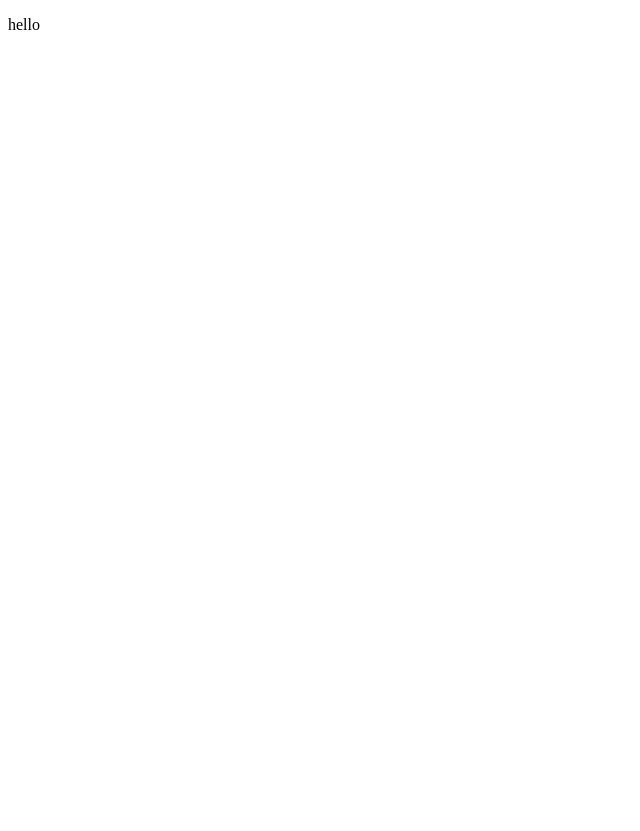
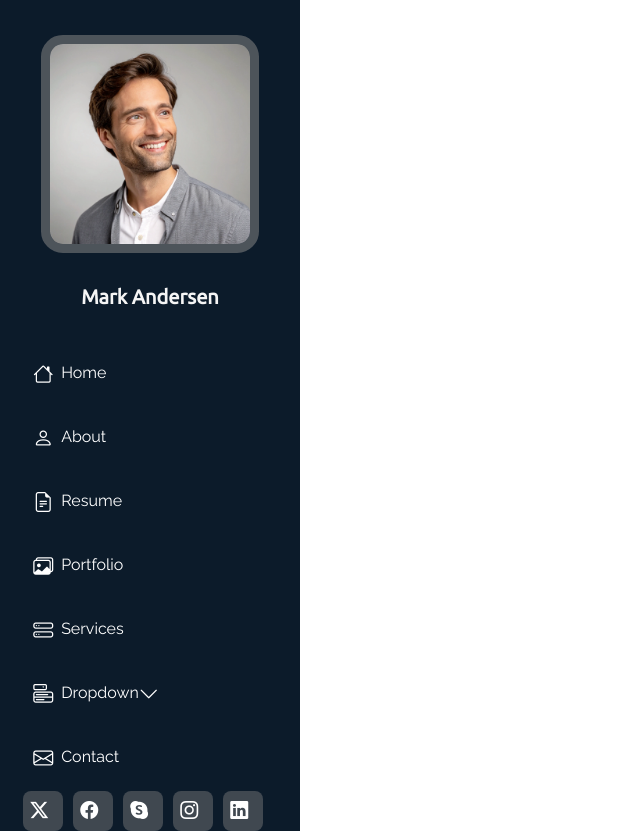
Before and after one commit to thesykap/portfolio-thesy, a plain HTML site: page index.html in a window 1280 px wide. Shown: the whole page, without its empty margins (0-640 px from the left). Before the commit the page ends 800 px from the top, so only its background shows below. Drawn offline with nearby package versions, Linux system fonts and the light colour scheme.

Commit message:
my first commit

```diff
--- a/index.html
+++ b/index.html
@@ -3,10 +3,56 @@
 <head>
     <meta charset="UTF-8">
     <meta name="viewport" content="width=device-width, initial-scale=1.0">
-    <title>Portfolio</title>
+    <title>My Portfolio</title>
+      <link rel="stylesheet" href="style.css" />
+    <link
+      rel="stylesheet"
+      href="https://cdn.jsdelivr.net/npm/bootstrap-icons@1.11.1/font/bootstrap-icons.css"
+    />
+     <link
+      rel="stylesheet"
+      href="https://fonts.googleapis.com/css2?family=Ubuntu&display=swap"
+    />
+
+    <link
+      rel="stylesheet"
+      href="https://fonts.googleapis.com/css2?family=Raleway&display=swap"
+    />
 </head>
 <body>
-    <p> hello</p>
+   <header>
+     <div class="photo"><img src="mark.png" alt="ma photo"></div>
+     <div class="nom"><h1>Mark Andersen</h1></div>
+
+     <nav class="nav">
+          <div class="info-nav">
+            <ul>
+              <li><a href=""><i class="bi bi-house"></i>Home</a></li>
+              <li><a href=""><i class="bi bi-person"></i>About</a></li>
+              <li><a href=""><i class="bi bi-file-earmark-text"></i>Resume</a></li>
+              <li><a href=""><i class="bi bi-images"></i>Portfolio</a></li>
+              <li><a href=""><i class="bi bi-hdd-stack navicon"></i>Services</a></li>
+              <li>
+                <a href=""><i class="bi bi-menu-button navicon"></i>Dropdown
+                <i class="bi bi-chevron-down"></i></a>
+
+              </li>
+              <li><a href=""><i class="bi bi-envelope"></i>Contact</a></li>
+            </ul>
+         </div>
+
+         <div class="icones">
+            <a href=""><i class="bi bi-twitter-x"></i></a>
+            <a href=""><i class="bi bi-facebook"></i></a>
+            <a href=""><i class="bi bi-skype"></i></a>
+            <a href=""><i class="bi bi-instagram"></i></a>
+            <a href=""><i class="bi bi-linkedin"></i></a>
+          </div>
+
+     </nav>
+
+
+   </header>
 
 </body>
 </html>
--- /dev/null
+++ b/style.css
@@ -0,0 +1,113 @@
+header{
+    background-color:  #0c1b2a;
+    display: flex;
+    flex-direction: column;
+    align-items: center;
+    width: 300px;
+    height: auto;
+    justify-content: center;
+    overflow-y: auto;
+
+}
+
+ body {
+  margin: 0;
+  padding: 0;
+}
+
+.photo {
+  width: 200px;
+  height: 200px;
+  border-radius: 10%;
+  overflow: hidden;
+  border: 9px solid rgba(128, 128, 128, 0.562);
+  margin-top: 35px;
+  display: flex;
+  align-items: center;
+  justify-content: center;
+}
+
+
+.photo img {
+  width: 100%;
+  height: 100%;
+  object-fit: cover;
+  display: block;
+}
+.nom{
+    color: whitesmoke;
+    font-family: Ubuntu, sans-serif;
+    font-size: 10px;
+}
+
+header .nom{
+  margin-top: 19px;
+}
+
+.info-nav li{
+  margin-bottom: 20px;
+    margin-right: 140px;
+
+}
+
+ul li a {
+  text-decoration: none;
+  color: white;
+  font-family: 'Raleway', sans-serif;
+  transition: color 0.3s ease;
+  display: flex;
+}
+
+
+ul li a:hover {
+  color: #00ff88;
+}
+
+ul li a:hover i {
+  color: #00ff88;
+}
+
+i {
+  color: white;
+  margin-right: 8px;
+  font-size: 20px;
+
+}
+
+
+ul li {
+  margin: 40px 0;
+  list-style: none;
+}
+
+
+
+.icones {
+  margin-left: 30px;
+  display: flex;
+  gap: 10px;
+
+}
+
+.icones a {
+  width: 40px;
+  height: 40px;
+  background-color: rgba(128, 128, 128, 0.445);
+  border-radius: 20%;
+  display: flex;
+  align-items: center;
+  justify-content: center;
+  flex-shrink: 0;
+  transition: all 0.3s ease;
+}
+
+.icones a i {
+  color: white;
+  font-size: 18px;
+  transition: color 0.3s ease;
+}
+
+
+.icones a:hover {
+  background-color: #00ff88;
+}
```
Also changed, not shown: mark.png (added).
